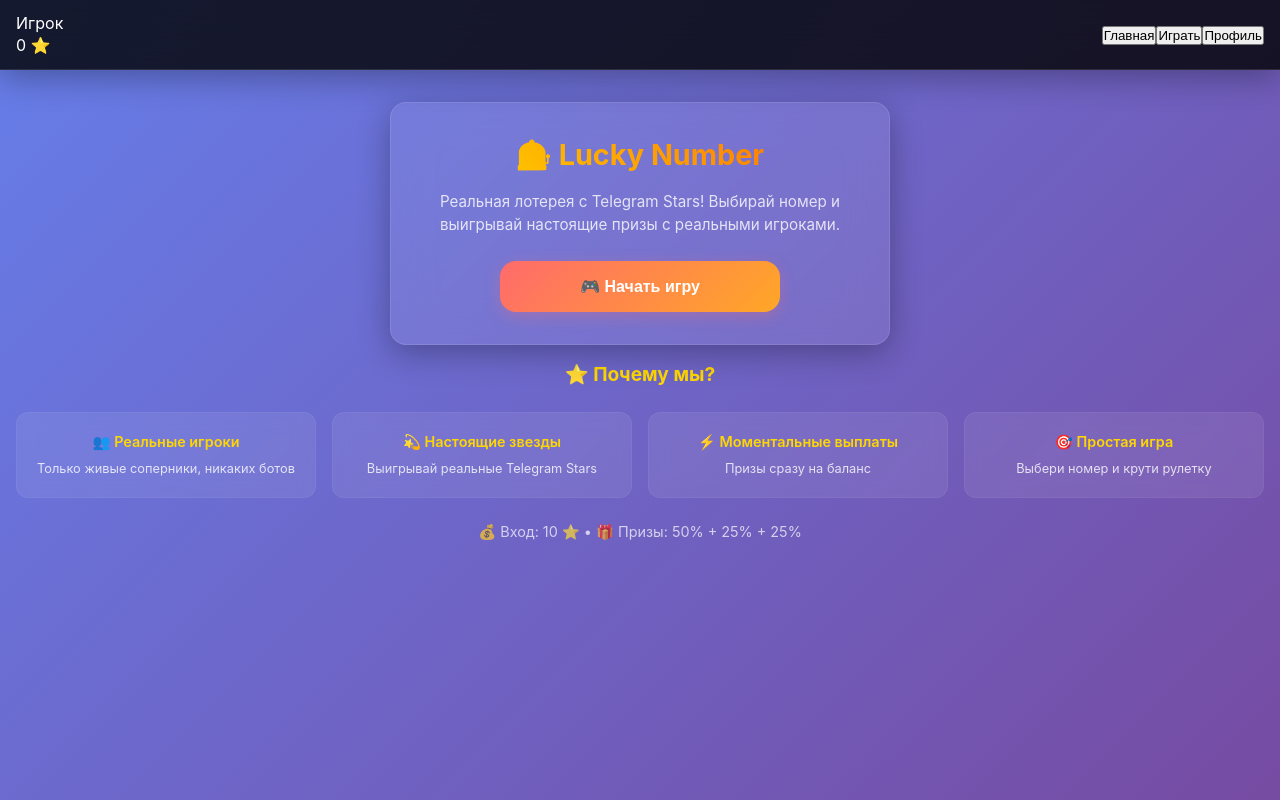
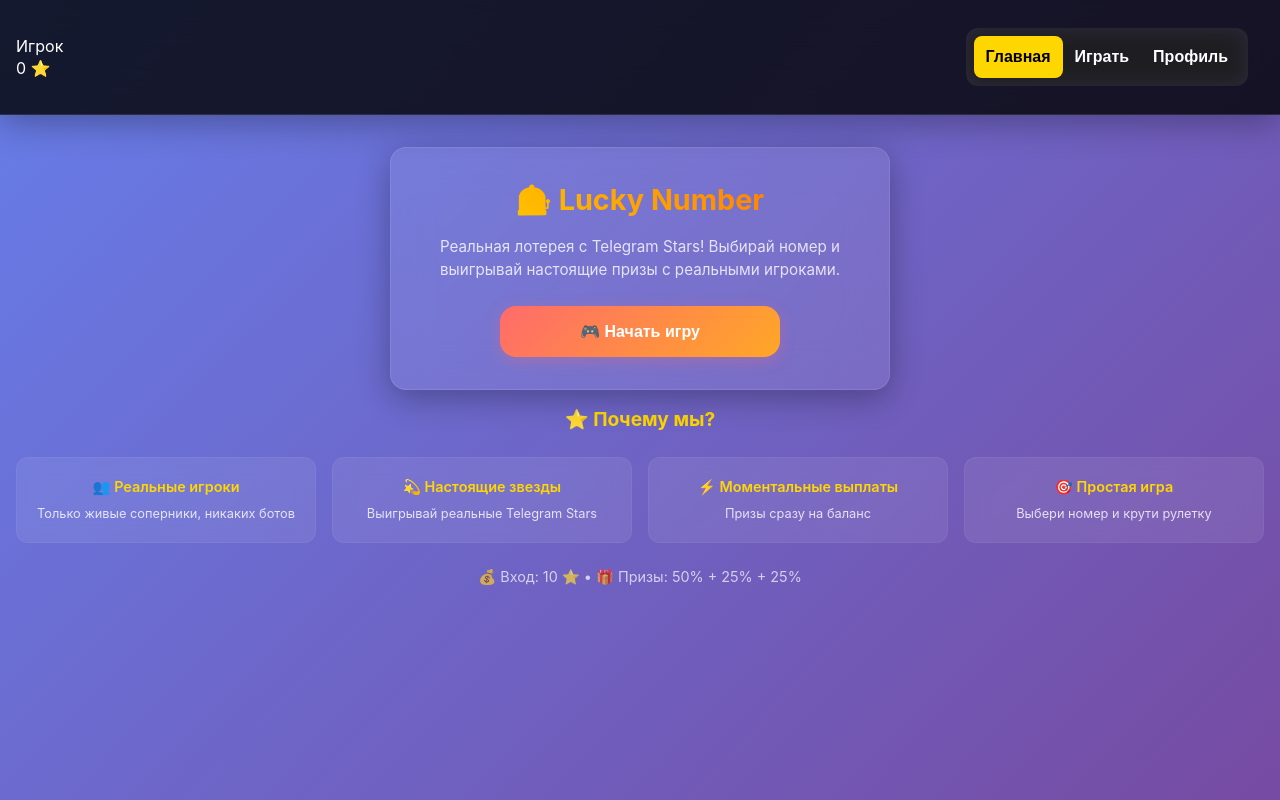
Before and after one commit to Ahamoth/telegram-lottery-bot, a plain HTML site: page frontend/index.html in a window 1280 px wide. Drawn offline with nearby package versions, Linux system fonts and the light colour scheme.

Commit message:
Update style.css

```diff
--- a/frontend/static/css/style.css
+++ b/frontend/static/css/style.css
@@ -850,3 +850,28 @@
         transition-duration: 0.01ms !important;
     }
 }
+.bottom-nav {
+  display: flex;
+  background: rgba(255,255,255,0.1);
+  border-radius: 12px;
+  padding: 8px;
+  margin: 1rem;
+  backdrop-filter: blur(10px);
+}
+
+.nav-btn {
+  flex: 1;
+  padding: 12px;
+  background: transparent;
+  border: none;
+  color: white;
+  font-size: 16px;
+  font-weight: bold;
+  border-radius: 8px;
+  transition: all 0.3s;
+}
+
+.nav-btn.active {
+  background: #ffd700;
+  color: black;
+}
```
